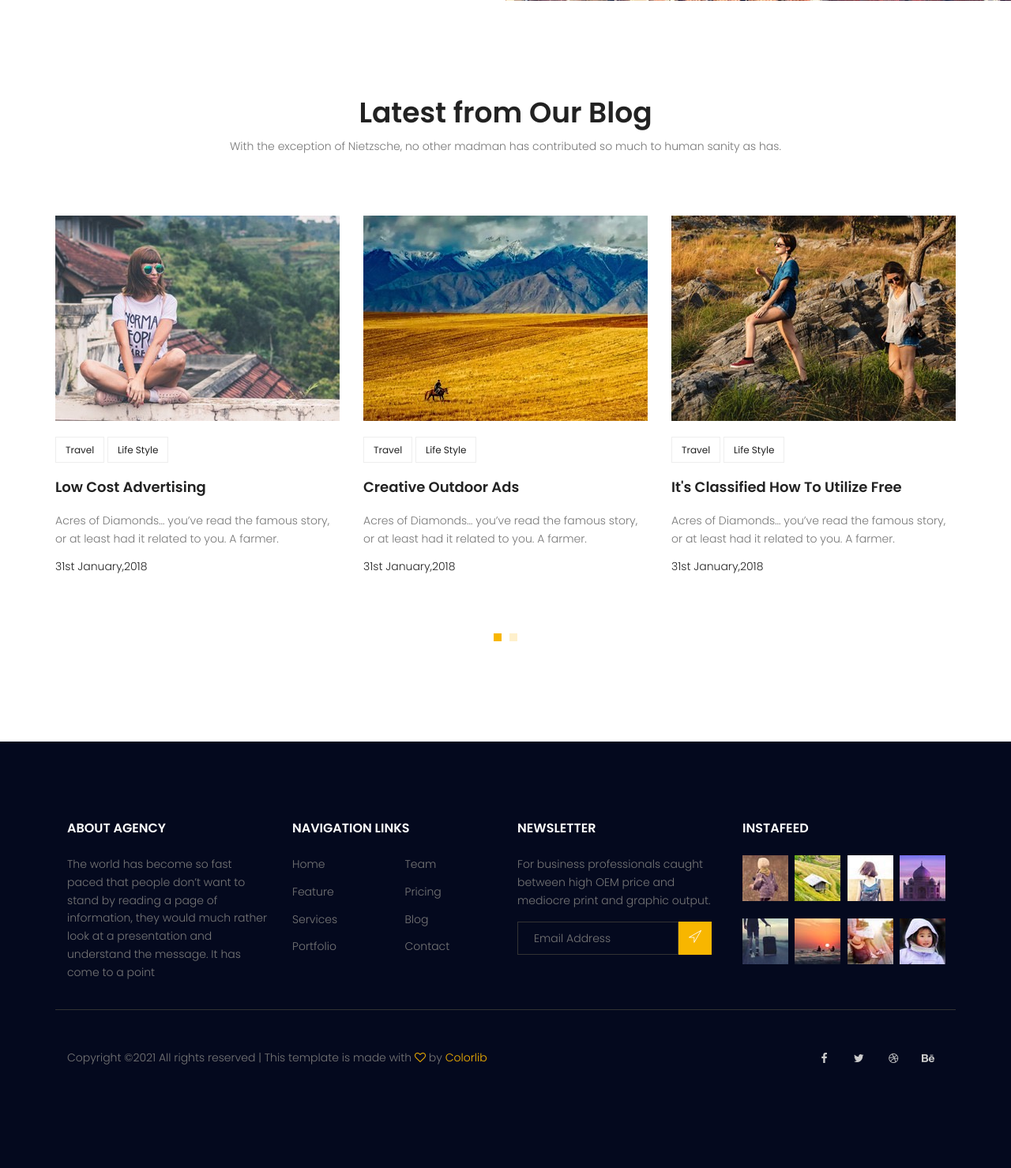
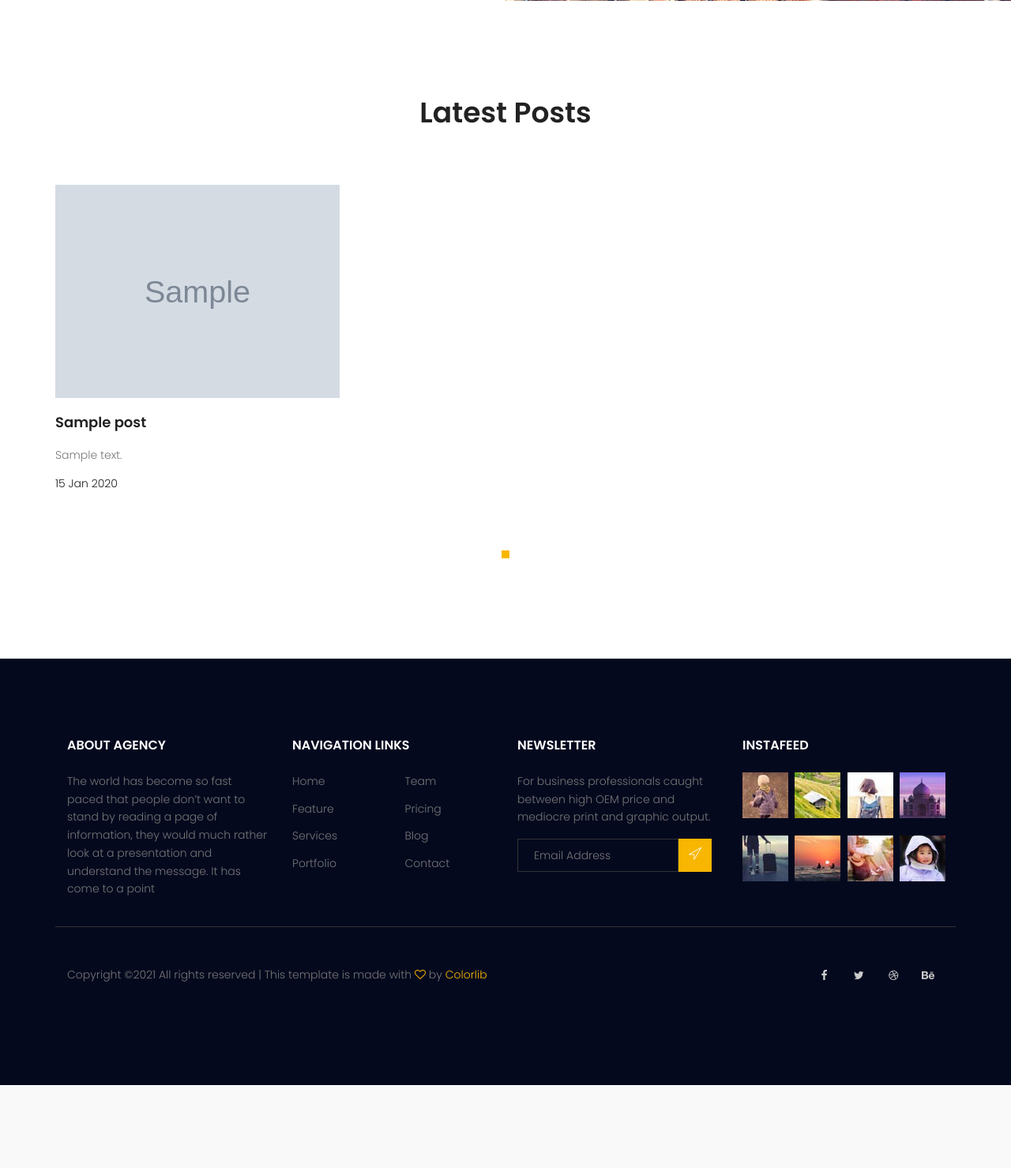
Before and after one commit to mohsenbjp/mysite, a Django app: page / in a window 1280 px wide. Shown: the part 2539-4018 px from the top of the page at 79% size. After the commit the page ends 3913 px from the top, so only its background shows below. Run offline with Django 3.2, Linux system fonts and the light colour scheme; tables that the repository leaves empty hold one stand-in row (values such as "Sample post"); grey boxes marked "Sample" are stand-in pictures; some libraries are stand-ins or nearby versions.

Commit message:
session7 practice(template tags)
5.9.1400

```diff
--- /dev/null
+++ b/app1/templatetags/app1-tags.py
@@ -0,0 +1,8 @@
+from django import template
+register = template.Library()
+from blog.models import Post,Category
+
+@register.inclusion_tag('app1/app1-latestpost.html')
+def latestpost():
+    posts=Post.objects.filter(status=1).order_by('-published_date')[0:6]
+    return{'posts':posts}
--- /dev/null
+++ b/templates/app1/app1-latestpost.html
@@ -0,0 +1,35 @@
+{%load static%}
+{%load app1-tags%}
+
+<section class="recent-blog-area section-gap">
+	<div class="container">
+		<div class="row d-flex justify-content-center">
+			<div class="menu-content pb-60 col-lg-9">
+				<div class="title text-center">
+					<h1 class="mb-10">Latest Posts</h1>
+				</div>
+			</div>
+		</div>
+		<div class="row">
+			<div class="active-recent-blog-carusel">
+
+        {%for post in posts%}
+				<div class="single-recent-blog-post item">
+					<div class="thumb">
+						<img class="img-fluid" src="{{post.image.url}}" alt="">
+					</div>
+					<div class="details">
+
+						<a href="#"><h4 class="title">{{post.title}}</h4></a>
+						<p>
+							{{ post.content|truncatewords_html:10 }}
+						</p>
+						<h6 class="date">{{post.published_date|date:"d M Y" }}</h6>
+					</div>
+				</div>
+        {%endfor%}
+
+			</div>
+		</div>
+	</div>
+</section>
--- a/templates/app1/index.html
+++ b/templates/app1/index.html
@@ -1,7 +1,7 @@
 {% extends 'base.html'%}
 {%load static%}
 {%block content%}
-
+{%load app1-tags%}
 <!-- start banner Area -->
 <section class="banner-area relative">
 	<div class="overlay overlay-bg"></div>
@@ -172,155 +172,10 @@
 
 
 <!-- Start blog Area -->
-<section class="recent-blog-area section-gap">
-	<div class="container">
-		<div class="row d-flex justify-content-center">
-			<div class="menu-content pb-60 col-lg-9">
-				<div class="title text-center">
-					<h1 class="mb-10">Latest from Our Blog</h1>
-					<p>With the exception of Nietzsche, no other madman has contributed so much to human sanity as has.</p>
-				</div>
-			</div>
-		</div>
-		<div class="row">
-			<div class="active-recent-blog-carusel">
-				<div class="single-recent-blog-post item">
-					<div class="thumb">
-						<img class="img-fluid" src="{% static 'img/b1.jpg' %}" alt="">
-					</div>
-					<div class="details">
-						<div class="tags">
-							<ul>
-								<li>
-									<a href="#">Travel</a>
-								</li>
-								<li>
-									<a href="#">Life Style</a>
-								</li>
-							</ul>
-						</div>
-						<a href="#"><h4 class="title">Low Cost Advertising</h4></a>
-						<p>
-							Acres of Diamonds… you’ve read the famous story, or at least had it related to you. A farmer.
-						</p>
-						<h6 class="date">31st January,2018</h6>
-					</div>
-				</div>
-				<div class="single-recent-blog-post item">
-					<div class="thumb">
-						<img class="img-fluid" src="{% static 'img/b2.jpg' %}" alt="">
-					</div>
-					<div class="details">
-						<div class="tags">
-							<ul>
-								<li>
-									<a href="#">Travel</a>
-								</li>
-								<li>
-									<a href="#">Life Style</a>
-								</li>
-							</ul>
-						</div>
-						<a href="#"><h4 class="title">Creative Outdoor Ads</h4></a>
-						<p>
-							Acres of Diamonds… you’ve read the famous story, or at least had it related to you. A farmer.
-						</p>
-						<h6 class="date">31st January,2018</h6>
-					</div>
-				</div>
-				<div class="single-recent-blog-post item">
-					<div class="thumb">
-						<img class="img-fluid" src="{% static 'img/b3.jpg' %}" alt="">
-					</div>
-					<div class="details">
-						<div class="tags">
-							<ul>
-								<li>
-									<a href="#">Travel</a>
-								</li>
-								<li>
-									<a href="#">Life Style</a>
-								</li>
-							</ul>
-						</div>
-						<a href="#"><h4 class="title">It's Classified How To Utilize Free</h4></a>
-						<p>
-							Acres of Diamonds… you’ve read the famous story, or at least had it related to you. A farmer.
-						</p>
-						<h6 class="date">31st January,2018</h6>
-					</div>
-				</div>
-				<div class="single-recent-blog-post item">
-					<div class="thumb">
-						<img class="img-fluid" src="{% static 'img/b1.jpg' %}" alt="">
-					</div>
-					<div class="details">
-						<div class="tags">
-							<ul>
-								<li>
-									<a href="#">Travel</a>
-								</li>
-								<li>
-									<a href="#">Life Style</a>
-								</li>
-							</ul>
-						</div>
-						<a href="#"><h4 class="title">Low Cost Advertising</h4></a>
-						<p>
-							Acres of Diamonds… you’ve read the famous story, or at least had it related to you. A farmer.
-						</p>
-						<h6 class="date">31st January,2018</h6>
-					</div>
-				</div>
-				<div class="single-recent-blog-post item">
-					<div class="thumb">
-						<img class="img-fluid" src="{% static 'img/b2.jpg' %}" alt="">
-					</div>
-					<div class="details">
-						<div class="tags">
-							<ul>
-								<li>
-									<a href="#">Travel</a>
-								</li>
-								<li>
-									<a href="#">Life Style</a>
-								</li>
-							</ul>
-						</div>
-						<a href="#"><h4 class="title">Creative Outdoor Ads</h4></a>
-						<p>
-							Acres of Diamonds… you’ve read the famous story, or at least had it related to you. A farmer.
-						</p>
-						<h6 class="date">31st January,2018</h6>
-					</div>
-				</div>
-				<div class="single-recent-blog-post item">
-					<div class="thumb">
-						<img class="img-fluid" src="{% static 'img/b3.jpg' %}" alt="">
-					</div>
-					<div class="details">
-						<div class="tags">
-							<ul>
-								<li>
-									<a href="#">Travel</a>
-								</li>
-								<li>
-									<a href="#">Life Style</a>
-								</li>
-							</ul>
-						</div>
-						<a href="#"><h4 class="title">It's Classified How To Utilize Free</h4></a>
-						<p>
-							Acres of Diamonds… you’ve read the famous story, or at least had it related to you. A farmer.
-						</p>
-						<h6 class="date">31st January,2018</h6>
-					</div>
-				</div>
 
-			</div>
-		</div>
-	</div>
-</section>
+
+{%latestpost%}
+
 <!-- End recent-blog Area -->
 
 
```
Also changed, not shown: app1/templatetags/__init__.py (added), media/blog/TLUGN.jpg (added), media/blog/ass_hair_log1.jpg (added).
